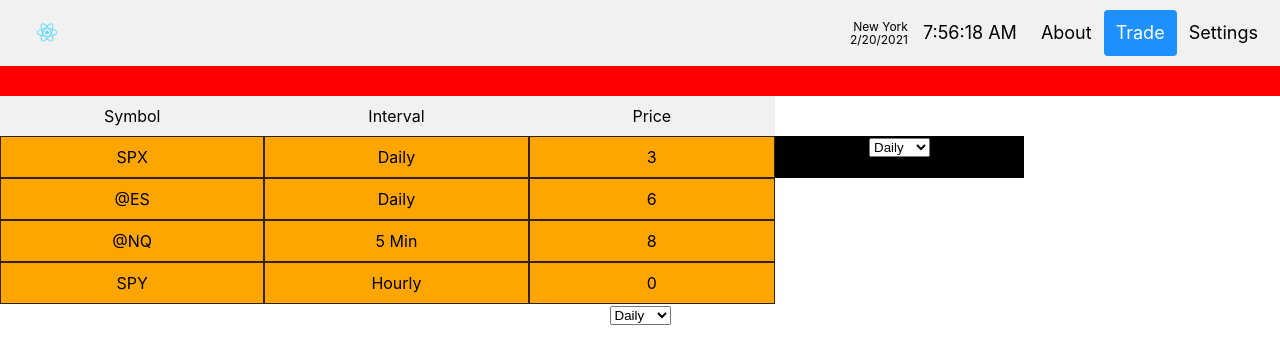
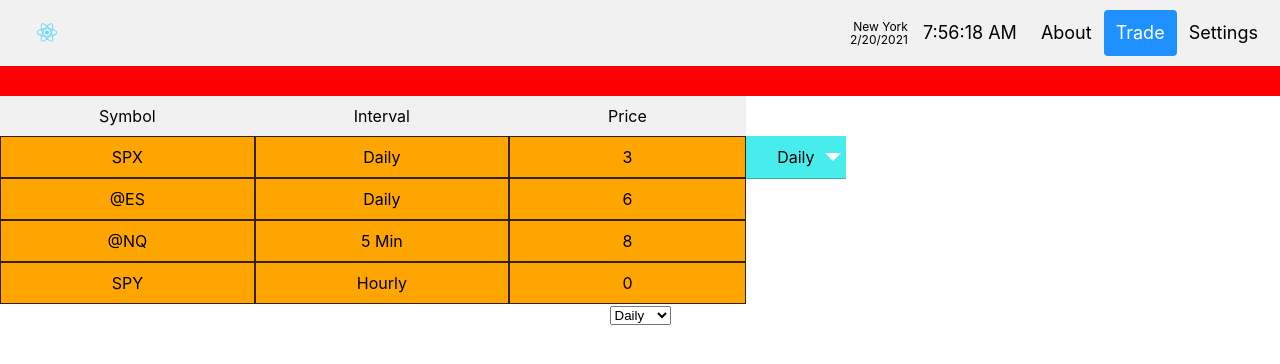
Before and after one commit to pnoebauer/stock-screener-website, a React (Create React App) app: page / in a window 1280 px wide. Shown: the top 364 px of the page. Built offline with nearby package versions, Linux system fonts and the light colour scheme.

Commit message:
build of custom dropdown component

```diff
--- /dev/null
+++ b/src/components/dropdown.component.jsx
@@ -0,0 +1,92 @@
+import React from 'react'
+
+import './dropdown.styles.css';
+
+class Dropdown extends React.Component {
+    constructor(props) {
+      const {defaultValue} = props;
+      super(props);
+      this.state = {
+          selectedValue: defaultValue,
+          showList: false
+      };
+    }
+
+    //on mounting add event listener to handle click outside the Custom Select Container
+    componentDidMount() {
+      document.addEventListener('mousedown', this.handleClickOutside);
+    }
+
+    //remove the event listner on component unmounting
+    componentWillUnmount() {
+      document.removeEventListener('mousedown', this.handleClickOutside);
+    }
+
+    //if click happens outside the dropdown area close the list
+    handleClickOutside = event => {
+      if(
+        !event.target.classList.contains('custom-select-option') &&
+        !event.target.classList.contains('selected-text')
+      ) {
+        this.setState({
+          showList: false
+        });
+      }
+    }
+
+    //handle the displaying of the list (if currently shown, then hide and vice versa)
+    handleDisplay = () => {
+      this.setState(prevState => ({
+            showList: !prevState.showList
+          })
+      );
+    };
+
+    // set text based on click in displayed list
+    handleOptionClick = event => {
+      // console.log(event.target.getAttribute('value'))
+      this.setState({
+        selectedValue: event.target.getAttribute('value'),
+        showList: false
+      });
+    };
+
+
+    render() {
+      const { options } = this.props;
+      const { selectedValue, showList } = this.state;
+      console.log('a',this.props)
+      return (
+        <div
+          className='custom-select-container'
+          style={{
+            gridRow: 2,
+            gridColumn: 4,
+          }}
+        >
+          <div
+            className={showList ? 'selected-text active' : 'selected-text'}
+            onClick={this.handleDisplay}
+          >
+            {selectedValue}
+          </div>
+            {showList && (<ul className='select-options'>
+              {options.map((value, index) => {
+                return(
+                  <li
+                    className='custom-select-option'
+                    value={value}
+                    key={index}
+                    onClick={this.handleOptionClick}
+                  >
+                    {value}
+                  </li>
+                )
+              })}
+            </ul>)}
+        </div>
+      );
+    }
+  }
+
+export default Dropdown;
--- /dev/null
+++ b/src/components/dropdown.styles.css
@@ -0,0 +1,67 @@
+
+.custom-select-container {
+    position: relative;
+    background-color: yellow;
+    display: inline-block;
+    display: flex;
+    text-align: center;
+    width: 100px;
+}
+
+.selected-text {
+    background-color: #47eded;
+    /* padding: 6px 20px; */
+    border-bottom: 1px solid #37b0b0;
+    height: 100%;
+    width: 100%;
+    /* padding-top: 5px; */
+    /* /* display: flex; */
+    display: flex;
+    justify-content: center;
+    align-items: center;
+}
+
+/* make the selection arrow */
+.selected-text::after {
+    content: '';
+    position: absolute;
+    right: 5%;
+    top: 40%;
+    border: 8px solid transparent;
+    border-color: #fff transparent transparent transparent;
+  }
+
+  /* remove the arrow */
+  .selected-text.active::after {
+    top: 8px;
+    border-color: transparent transparent #fff transparent;
+  }
+
+  ul {
+    margin: 0;
+    padding: 0;
+    text-align: center;
+  }
+
+  .select-options {
+    position: absolute;
+    width: 100%;
+    height: 80%;
+  }
+
+  li {
+    list-style-type: none;
+    /* padding: 6px 20px; */
+    background: #47eded;
+    border-bottom: 1px solid #37b0b0;
+    cursor: pointer;
+    height: 100%;
+    display: flex;
+    align-items: center;
+    justify-content: center;
+  }
+
+  li:hover {
+    background-color: #32a6a6;
+    color: #ffffff;
+  }
--- a/src/components/radarscreen.component.jsx
+++ b/src/components/radarscreen.component.jsx
@@ -1,7 +1,10 @@
 import React from 'react';
 
 import Select from './select.component';
+import Dropdown from './dropdown.component';
+
 import './radarscreen.styles.css';
+
 
 const arr = [['SPX', '@ES', '@NQ', 'SPY'],['Daily', 'Daily', '5 Min', 'Hourly'],[3, 6, 8, 0]]
 
@@ -23,6 +26,7 @@ const RadarScreen = () => {
 			<div id="grid-container">
 				{header.map((value, colIdx) => {
 					i++;
+					console.log('b',value)
 					return (
 						<div
 								key={i}
@@ -38,6 +42,8 @@ const RadarScreen = () => {
 				})}
 				{arr.map((value, colIdx) => value.map((rowVal,rowIdx) => {
 						i++;
+						console.log('c',header[colIdx]);
+						header[colIdx] === 'Interval' ? console.log('int') : console.log('ni')
 						return (
 							<div
 								key={i}
@@ -52,25 +58,22 @@ const RadarScreen = () => {
 						)}
 					)
 				)}
-				<div className=""
-				style={{
-					gridRow: 2,
-					gridColumn: 4,
-					backgroundColor: 'black'
-				}}
-				>
-				<Select
-					options={['Daily', 'Hourly', '5 Min']}
-					style={{
-						gridRow: 2,
-						gridColumn: 4,
-						backgroundColor: 'black'
-					}}
-				>
 
-				</Select>
 
-				</div>
+				<Dropdown
+						options={['Daily', 'Hourly', '5 Min']}
+						defaultValue='Daily'
+						style={{
+							gridRow: 2,
+							gridColumn: 4,
+						}}
+						id='500'
+						className='test'
+					/>
+
+
+
+
 
 
 			</div>
```
